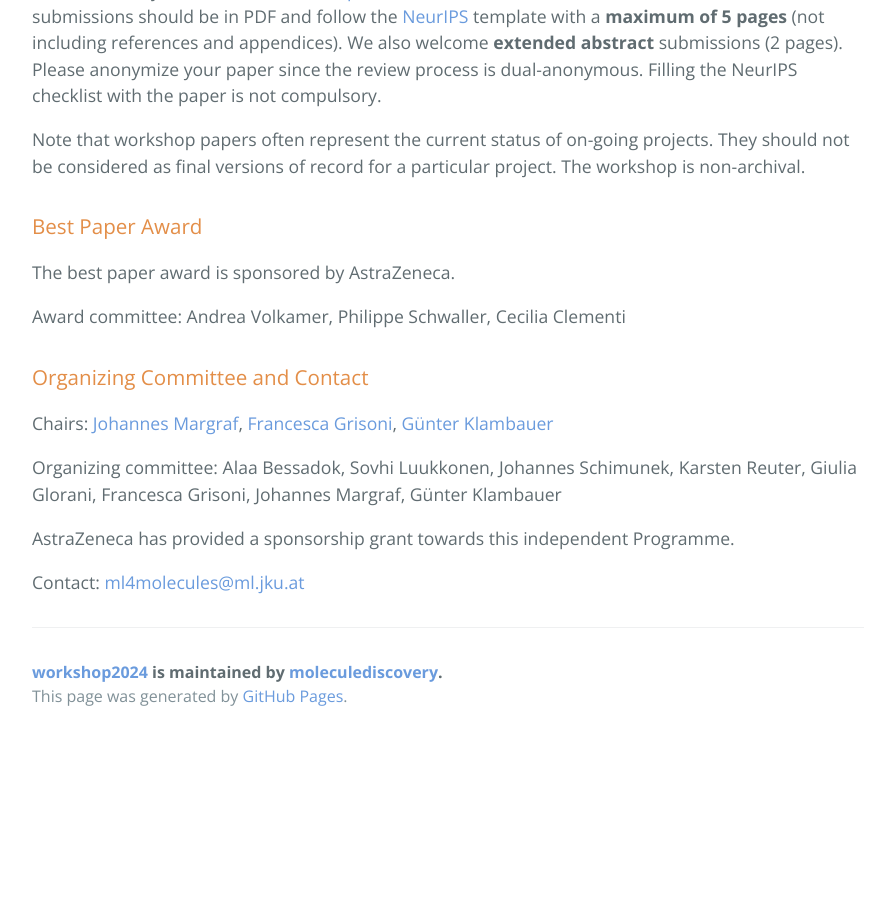
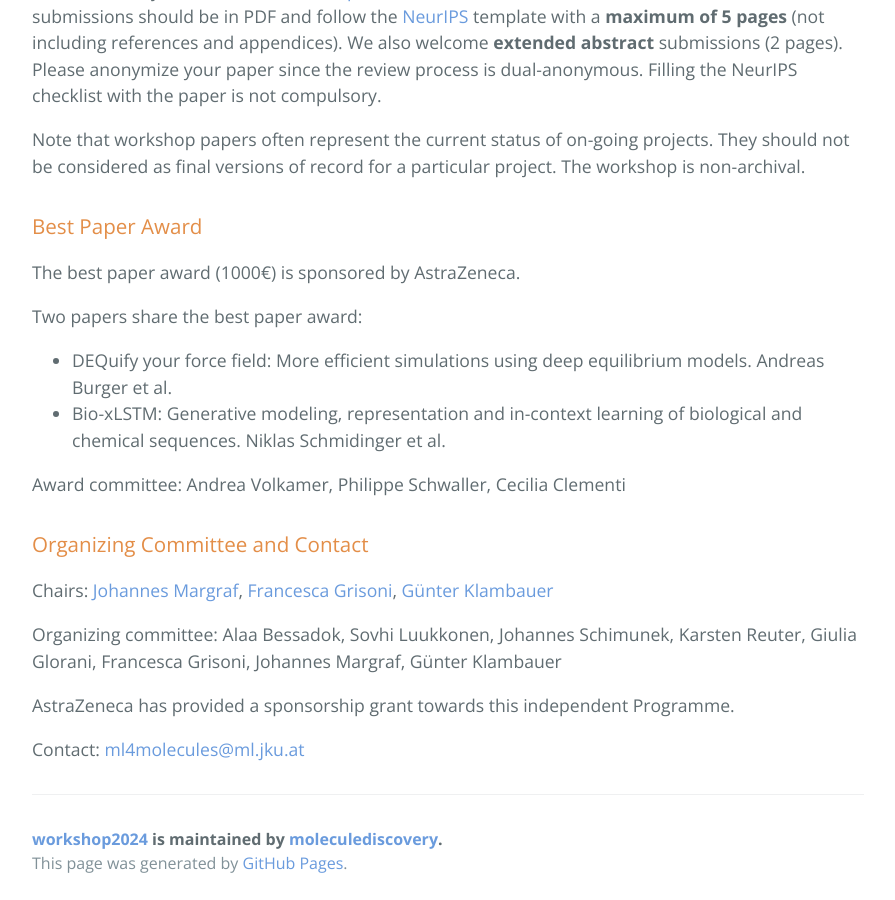
Before and after one commit to moleculediscovery/workshop2024, a Jekyll site: the page built from index.md, in a window 1280 px wide and 900 px high, scrolled down 6907 px. Shown: the whole window, without its empty margins (192-1087 px from the left). Built offline with Jekyll 4.4.1, drawn with Linux system fonts in a browser that asks for light colours; our own code applies the rules of GitHub Pages for plain Markdown files; before the commit the page ends 7647 px from its top, so only the background shows below that.

Commit message:
Update index.md

```diff
--- a/index.md
+++ b/index.md
@@ -112,7 +112,11 @@ Please submit your contributions on [OpenReview](https://openreview.net/group?id
 Note that workshop papers often represent the current status of on-going projects. They should not be considered as final versions of record for a particular project. The workshop is non-archival.
 
 ### Best Paper Award
-The best paper award is sponsored by AstraZeneca.
+The best paper award (1000€) is sponsored by AstraZeneca.
+
+Two papers share the best paper award:
+- DEQuify your force field: More efficient simulations using deep equilibrium models.  Andreas Burger et al.
+- Bio-xLSTM: Generative modeling, representation and in-context learning of biological and chemical sequences. Niklas Schmidinger et al.
 
 Award committee: Andrea Volkamer, Philippe Schwaller, Cecilia Clementi
 
```
